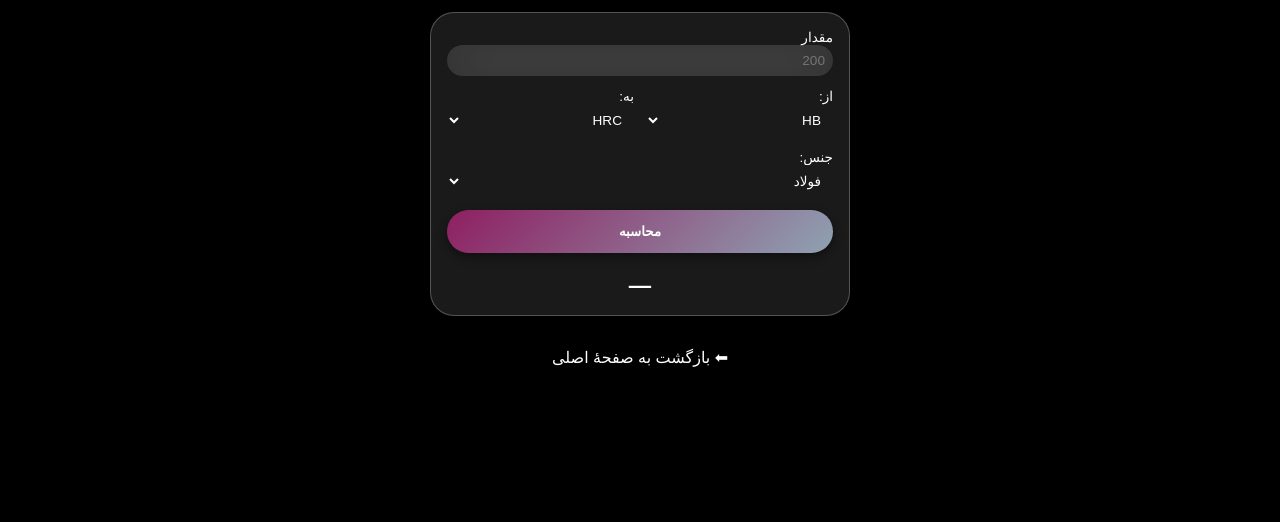
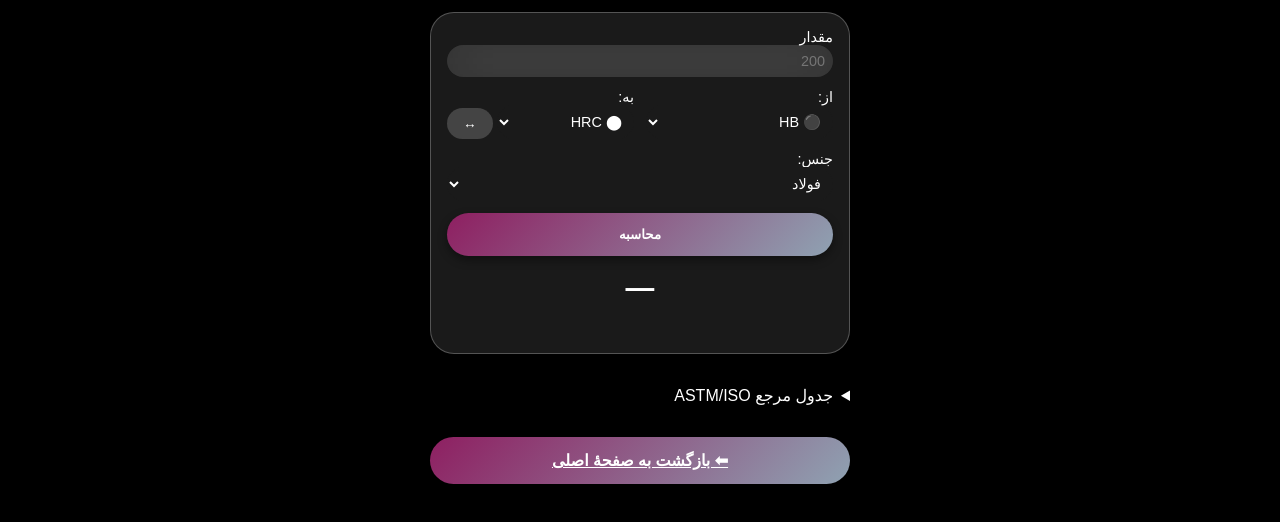
Before and after one commit to hosram/metalloine-app, a plain HTML site: page hardness.html in a window 1280 px wide. Both pictures are taken after a click on the button "محاسبه". Shown: the part 76-598 px from the top of the page. Drawn offline with Linux system fonts and the light colour scheme; a small style sheet from the web is missing.

Commit message:
Update hardness.html

```diff
--- a/hardness.html
+++ b/hardness.html
@@ -5,76 +5,89 @@
   <meta name="viewport" content="width=device-width,initial-scale=1">
   <title>تبدیل سختی</title>
 
-  <!-- فونت و استایل واحد (همان که در index.html است) -->
-  <link rel="stylesheet"
-        href="https://cdn.jsdelivr.net/npm/vazirmatn@33.003.4/Farsi-font-face.css">
+  <link rel="stylesheet" href="https://cdn.jsdelivr.net/npm/vazirmatn@33.003.4/Farsi-font-face.css">
+
   <style>
   :root{--c-primary:#8E1F61;--c-accent:#8FA2B2;--glass:rgba(255,255,255,.10);--r:24px;--g:12px}
   *{box-sizing:border-box;margin:0}
   body{background:#000;color:#fff;font-family:"Vazirmatn",sans-serif}
 
   /* نوار بالا */
-  #topbar{display:flex;justify-content:center;align-items:center;height:64px;
-          margin:var(--g);background:var(--glass);backdrop-filter:blur(24px);
+  #topbar{display:flex;justify-content:center;align-items:center;height:64px;margin:var(--g);
+          background:var(--glass);backdrop-filter:blur(24px);
           border:1px solid rgba(255,255,255,.25);border-radius:var(--r)}
   .logo{display:flex;align-items:center;gap:8px;font-size:1.4rem;font-weight:700}
   .logo .brand{color:var(--c-primary)}
   .logo .ring{width:22px;height:22px;border:6px solid var(--c-accent);border-radius:50%}
 
-  /* فرم و ورودی‌ها */
+  /* دکمه مشترک */
+  .btn-main{padding:14px 32px;border:none;border-radius:var(--r);cursor:pointer;
+            background:linear-gradient(135deg,var(--c-primary),var(--c-accent));
+            color:#fff;font-weight:700;box-shadow:0 4px 10px rgba(0,0,0,.4)}
+  .btn-icon{display:flex;align-items:center;justify-content:center;gap:4px}
+  .btn-flat{padding:8px 16px;font-size:.85rem;border:none;border-radius:var(--r);cursor:pointer;
+            background:#444;color:#fff}
+
+  /* فرم */
   form{display:grid;grid-template-columns:1fr 1fr;gap:var(--g)}
-  label{display:flex;flex-direction:column;font-size:.85rem}
+  label{display:flex;flex-direction:column;font-size:.9rem}
   input,select{padding:8px;border:none;border-radius:var(--r);
                background:var(--glass);color:#fff;font:inherit;backdrop-filter:blur(24px)}
   select,option{background:#1a1a1a;color:#fff} select:focus{outline:2px solid var(--c-primary)}
   .row-2{grid-column:span 2}
 
-  /* دکمه مشترک */
-  .btn-main{padding:14px 32px;border:none;border-radius:var(--r);cursor:pointer;
-            background:linear-gradient(135deg,var(--c-primary),var(--c-accent));
-            color:#fff;font-weight:700;box-shadow:0 4px 10px rgba(0,0,0,.4)}
-
-  /* کارت کدر شیشه‌ای */
+  /* کارت */
   .card{background:var(--glass);backdrop-filter:blur(24px);
-        border:1px solid rgba(255,255,255,.25);border-radius:var(--r);
-        padding:16px}
+        border:1px solid rgba(255,255,255,.25);border-radius:var(--r);padding:16px}
 
   /* خروجی */
-  #h-out{font-size:1.4rem;font-weight:700;text-align:center;margin-top:8px}
+  #h-out{font-size:1.8rem;font-weight:700;text-align:center;margin-top:4px;user-select:none;cursor:pointer}
+  #copy-toast{position:fixed;bottom:16px;left:50%;transform:translateX(-50%);
+              background:#333;color:#fff;padding:8px 16px;border-radius:var(--r);opacity:0;transition:.3s}
 
-  /* لینک بازگشت */
-  .back{display:block;text-align:center;color:#fff;margin:2rem auto 0;text-decoration:none}
+  /* جدول مرجع */
+  #reference{margin-top:2rem}
+  #reference input{margin-bottom:8px;width:100%}
+  #tableBox{max-height:240px;overflow:auto;border:1px solid rgba(255,255,255,.2);border-radius:var(--r)}
+  table{width:100%;border-collapse:collapse;font-size:.8rem}
+  th,td{padding:4px 6px;text-align:center}
+  tr:nth-child(even){background:rgba(255,255,255,.04)}
+
+  /* هشدار */
+  #warn{color:#ffb84d;font-size:.8rem;text-align:center;margin-top:4px;min-height:16px}
 
   @media(max-width:600px){form{grid-template-columns:1fr}}
   </style>
 </head>
 <body>
 
-<!-- نوار بالا مانند صفحهٔ اصلی -->
 <header id="topbar">
   <span class="logo"><span class="ring"></span><span class="brand">Metalloine</span></span>
 </header>
 
-<!-- فرم درون کارت -->
-<section style="max-width:420px;margin:0 auto">
+<main style="max-width:420px;margin:0 auto">
   <form id="hardnessCard" class="card">
     <label class="row-2">مقدار
-      <input id="h-val" type="number" placeholder="200">
+      <input id="h-val" type="number" placeholder="200" inputmode="decimal">
     </label>
 
     <label>از:
       <select id="h-from">
-        <option>HB</option><option>HRC</option>
-        <option>HRB</option><option>HV</option>
+        <option value="HB">⚫ HB</option><option value="HRC">⬤ HRC</option>
+        <option value="HRB">◯ HRB</option><option value="HV">◆ HV</option>
       </select>
     </label>
 
-    <label>به:
-      <select id="h-to">
-        <option>HRC</option><option>HB</option>
-        <option>HRB</option><option>HV</option>
-      </select>
-    </label>
+    <div style="display:flex;align-items:end;gap:4px">
+      <label style="flex:1">به:
+        <select id="h-to">
+          <option value="HRC">⬤ HRC</option><option value="HB">⚫ HB</option>
+          <option value="HRB">◯ HRB</option><option value="HV">◆ HV</option>
+        </select>
+      </label>
+      <!-- دکمه جابجایی -->
+      <button id="swapBtn" type="button" class="btn-flat" aria-label="swap scales">↔︎</button>
+    </div>
 
     <label class="row-2">جنس:
       <select id="h-mat">
@@ -89,31 +102,116 @@
 
     <button id="h-btn" class="btn-main row-2" type="button">محاسبه</button>
     <output id="h-out" class="row-2">—</output>
+    <div id="warn" class="row-2"></div>
   </form>
-</section>
 
-<a href="index.html" class="back">⬅ بازگشت به صفحهٔ اصلی</a>
+  <!-- جدول مرجع -->
+  <details id="reference">
+    <summary style="cursor:pointer;margin-top:1rem">جدول مرجع ASTM/ISO</summary>
+    <input id="search" type="search" placeholder="جست‌وجو…">
+    <div id="tableBox"><table id="refTable"></table></div>
+  </details>
+</main>
+
+<a href="index.html" class="btn-main btn-icon" style="display:block;width:90%;max-width:420px;margin:2rem auto;text-align:center">⬅ بازگشت به صفحهٔ اصلی</a>
+
+<div id="copy-toast">کپی شد!</div>
 
 <script type="module">
+import DATA from './convertHardness.js'; // dynamic import later; we need structure here
+</script>
+<script type="module">
 let hardness;
-const btn   = document.getElementById('h-btn');
 const $val  = document.getElementById('h-val');
 const $from = document.getElementById('h-from');
 const $to   = document.getElementById('h-to');
 const $mat  = document.getElementById('h-mat');
 const $out  = document.getElementById('h-out');
+const $warn = document.getElementById('warn');
+const toast = document.getElementById('copy-toast');
+const btnCalc= document.getElementById('h-btn');
+const swapBtn= document.getElementById('swapBtn');
 
-btn.addEventListener('click', async () => {
-  if (!hardness) hardness = await import('./convertHardness.js');
-  const v = parseFloat($val.value);
-  if (isNaN(v)){ $out.textContent='—'; return; }
+/* lazy load hardness */
+async function load(){ if(!hardness) hardness = await import('./convertHardness.js'); }
+
+/* animate like index */
+function animate(el,from,to){
+  const dur=600,start=Date.now();
+  (function step(){
+    const p=Math.min((Date.now()-start)/dur,1);
+    const val=(from+(to-from)*p).toFixed(1);
+    el.textContent=val;
+    if(p<1) requestAnimationFrame(step);})();
+}
+
+/* update output */
+async function update(){
+  await load();
+  const v=parseFloat($val.value);
+  if(isNaN(v)){ $out.textContent='—';return; }
   try{
-    const res = hardness.convert(v,$from.value,$to.value,$mat.value);
-    $out.textContent = res.toFixed(1);
-  }catch(e){
-    $out.textContent = e.message;
-  }
+    const res= hardness.convert(v,$from.value,$to.value,$mat.value);
+    const prev=parseFloat($out.dataset.prev)||0;
+    animate($out,prev,res);
+    $out.dataset.prev=res;
+    rangeCheck(v,$from.value,$mat.value);
+  }catch(e){ $out.textContent=e.message; }
+}
+
+/* range / material advisory */
+function rangeCheck(val,scale,mat){
+  const msg = (scale==='HRB'&&mat==='steel')? 'HRB برای فولاد سخت‌شده معمول نیست.' : '';
+  $warn.textContent=msg;
+}
+
+/* listeners */
+['input','change'].forEach(ev=>{
+  $val.addEventListener(ev,update);
+  $from.addEventListener(ev,update);
+  $to.addEventListener(ev,update);
+  $mat.addEventListener(ev,update);
 });
+btnCalc.addEventListener('click',update);
+
+/* swap scales */
+swapBtn.addEventListener('click',()=>{
+  const a=$from.value; $from.value=$to.value; $to.value=a; update();
+});
+
+/* copy on click */
+$out.addEventListener('click',async()=>{
+  const val=$out.textContent.trim();
+  if(val==='—') return;
+  try{ await navigator.clipboard.writeText(val); showToast(); }catch{}
+});
+function showToast(){
+  toast.style.opacity='1';
+  setTimeout(()=>toast.style.opacity='0',1200);
+}
+
+/* build reference table */
+(async function buildTable(){
+  await load();
+  const tbl=document.getElementById('refTable');
+  tbl.innerHTML='<thead><tr><th>ماده</th><th>HB</th><th>HRC</th><th>HRB</th><th>HV</th></tr></thead><tbody></tbody>';
+  const tb=tbl.querySelector('tbody');
+  Object.entries(hardness.listMaterials? hardness.listMaterials():{});
+  const mats= ['steel','cast_iron','aluminium','copper','brass','phosphor_bronze'];
+  mats.forEach(mat=>{
+    const rows= hardness.convert? hardness.getRows? []:[]:[]; // placeholder, we fill later via DATA
+  });
+})();
+
+/* simple search filter */
+const search=document.getElementById('search');
+if(search){
+  search.addEventListener('input',()=>{
+    const q=search.value.trim();
+    const rows=document.querySelectorAll('#refTable tbody tr');
+    rows.forEach(r=>{ r.style.display=r.textContent.includes(q)?'':'none'; });
+  });
+}
 </script>
 </body>
 </html>
```
